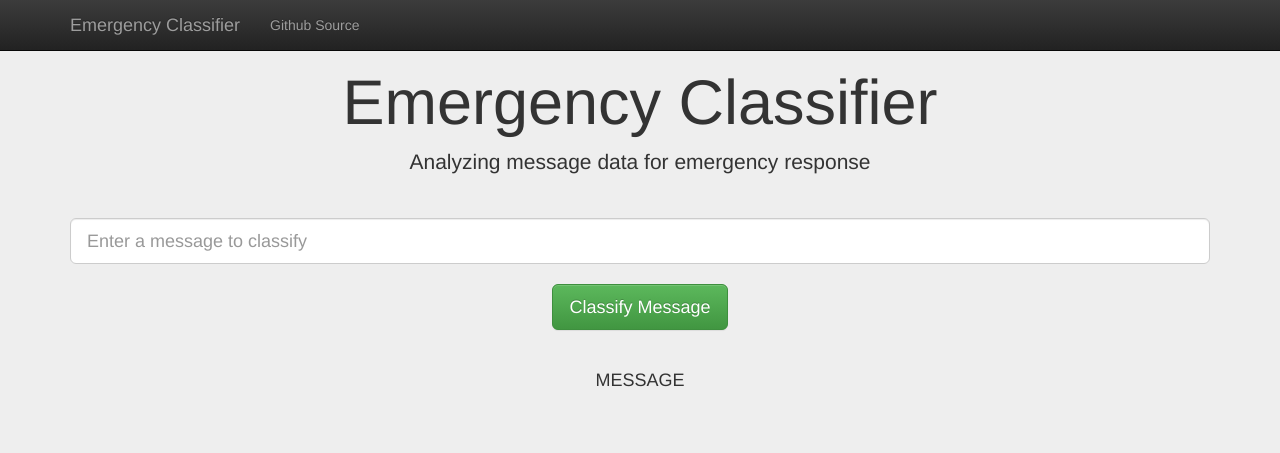
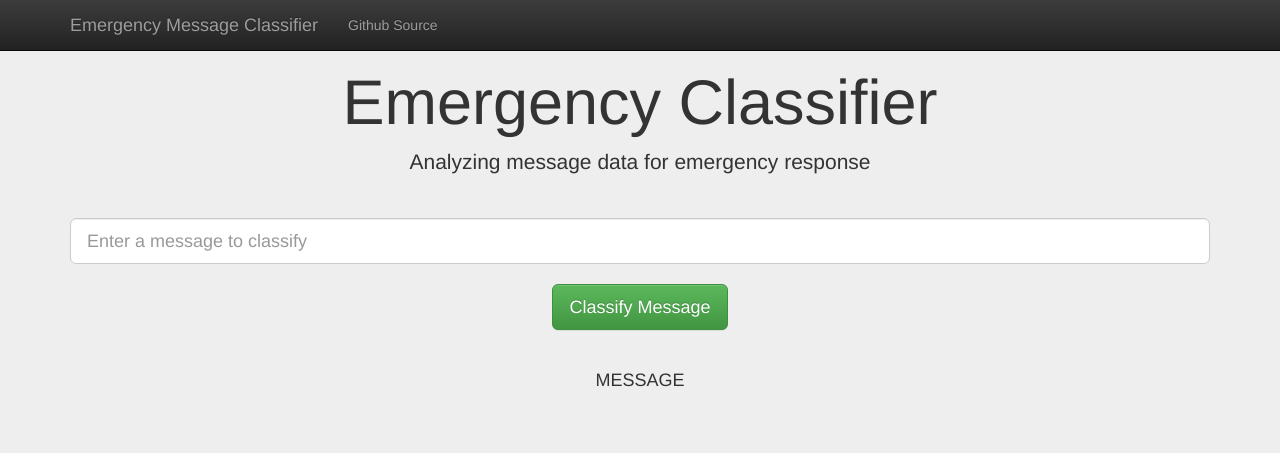
Before and after one commit to ceekle96/Disaster-Response-App, a Flask app: template app/templates/go.html in a window 1280 px wide. Shown: the top 453 px of the page. Run offline with Flask 2, Linux system fonts and the light colour scheme; the template is opened without the code that fills it, so the values that code supplies are empty; parts of the project's set-up code (start-up, migrations or seed data) failed here and were passed over; some libraries are stand-ins or nearby versions.

Commit message:
quickfix

```diff
--- a/app/templates/master.html
+++ b/app/templates/master.html
@@ -5,7 +5,7 @@
     <meta http-equiv="X-UA-Compatible" content="IE=edge" />
     <meta name="viewport" content="width=device-width, initial-scale=1" />
 
-    <title>Emergency Classifier</title>
+    <title>Emergency Message Classifier</title>
 
     <link
       rel="stylesheet"
@@ -46,7 +46,7 @@
     <nav class="navbar navbar-inverse navbar-fixed-top">
       <div class="container">
         <div class="navbar-header">
-          <a class="navbar-brand" href="/">Emergency Classifier</a>
+          <a class="navbar-brand" href="/">Emergency Message Classifier</a>
         </div>
         <div id="navbar" class="collapse navbar-collapse">
           <ul class="nav navbar-nav">
--- a/runtime.txt
+++ /dev/null
@@ -1 +0,0 @@
-python-3.10.7
```
Also changed, not shown: app/app.py (renamed from app/run.py).
